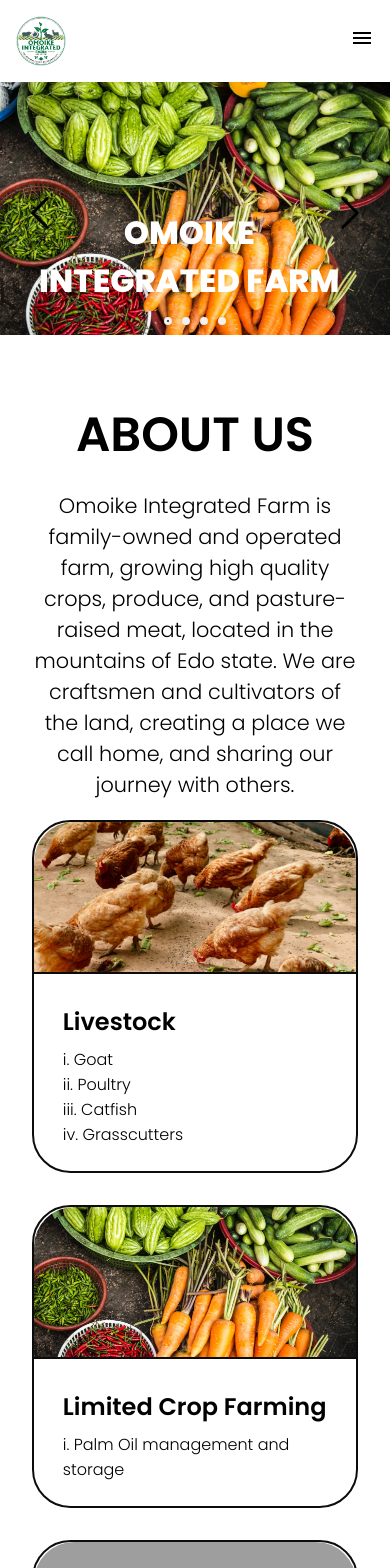
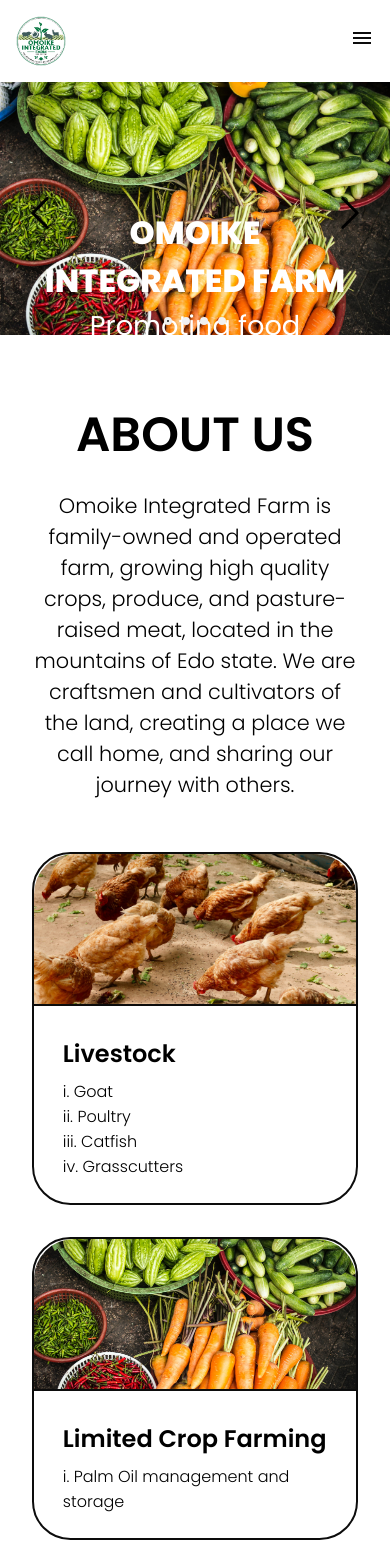
Before and after one commit to princexXXx10/reactTemplate, a React (Create React App) app: page / in a window 390 px wide. Shown: the top 1568 px of the page. Built offline with nearby package versions, Linux system fonts and the light colour scheme; grey boxes are pictures that could not be loaded; a web font is replaced by a local one.

Commit message:
Finished with everything. Just need to change navigation SVG

```diff
--- a/src/components/Navbar/Navbar.css
+++ b/src/components/Navbar/Navbar.css
@@ -87,6 +87,10 @@
     text-align: center;
 }
 
+.x {
+    color: var(--color-black);
+}
+
 @media screen and (max-width: 1150px){
     .navbar__smallScreen {
         display: block;
--- a/src/components/Navbar/Navbar.jsx
+++ b/src/components/Navbar/Navbar.jsx
@@ -27,13 +27,13 @@
 
 
             <div className='navbar__smallScreen'>
-              <p onClick={() => setToggleMenu(true)}><MenuIcon/></p>
+              <p onClick={() => setToggleMenu(true)}><MenuIcon className='x'/></p>
 
               {toggleMenu && (
                 <div className='app__navbar-smallscreen_overlay flex__center slide-bottom'>
                   <div className='navbar__content--main'>
                     <img src={images.Logo} alt="" className='overlay__close overlay__closeLogo' />
-                    <p className='overlay__close' onClick={() => setToggleMenu(false)}><CloseIcon /></p>
+                    <p className='overlay__close' onClick={() => setToggleMenu(false)}><CloseIcon className='x'/></p>
                   </div>
                   <ul className='app__navbar-smallscreen-links'>
                     <li className=''><a href='#home'>Home</a></li>
--- a/src/components/Slider/Slider.css
+++ b/src/components/Slider/Slider.css
@@ -28,16 +28,23 @@
 }
 .slider__text {
   position: absolute;
+  width: 100%;
   top: 50%;
-  left: 25vw;
+  left: 50%;
+  margin-left: -50%;
+}
+.slider__text h1, .slider__text p {
+  color: var(--color-white);
+  font-family: var(--font-base);
+  text-align: center;
 }
 .slider__text h1 {
-  color: var(--color-white);
-  font-family: var(--font-base);
   font-weight: 800;
   font-size: 5rem;
   text-transform: uppercase;
-  text-align: center;
+}
+.slider__text p {
+  font-size: 1.7rem;
 }
 .btn-slide {
   width: 5rem;
@@ -83,16 +90,7 @@
 .dot.active {
   background: rgb(32, 32, 32);
 }
-.game-title {
-  padding: 10px 0px 10px 15px;
-  font-weight: 900;
-  font-size: 28px;
-  text-align: left;
-}
-.game-description {
-  padding: 8px 10px 6vh 15px;
-  text-align: left;
-}
+
 .buy-button {
   padding: 12px 70px;
   font-size: 18px;
@@ -104,6 +102,11 @@
   cursor: pointer;
 }
 
+@media screen and (max-width: 1015px){
+  .slider__text h1 {
+    font-size: 4rem;
+  }
+}
 
 @media screen and (max-width: 600px){
   .slider__wrapper {
@@ -130,9 +133,6 @@
     height: 8px;
     width: 8px;
   }
-  .slider__text {
-    left: 10%;
-  }
   .slider__text h1 {
     font-size: 2rem;
   }
--- a/src/components/Slider/Slider.js
+++ b/src/components/Slider/Slider.js
@@ -54,6 +54,7 @@
                     })}
                     <div className='slider__text'>
                       <h1>Omoike <br></br>Integrated Farm</h1>
+                      <p>Promoting food sustainability</p>
                     </div>
                     <BtnSlider moveSlide={nextSlide} direction={"next"} />
                     <BtnSlider moveSlide={prevSlide} direction={"prev"} />
--- a/src/container/About/About.css
+++ b/src/container/About/About.css
@@ -33,6 +33,8 @@
     display: grid;
     grid-template-columns: repeat(3, 1fr);
     gap: 2rem;
+    width: 90%;
+    padding-top: 2rem;
 }
 
 .aboutUs__cardItem {
@@ -44,8 +46,8 @@
     background-size: cover;
     background-repeat: no-repeat;
     display: block;
-    width: 430px;
-    height: 180px;
+    width: 100%;
+    height: 12rem;
     object-fit: cover;
     border-top-right-radius: 2.5rem;
     border-top-left-radius: 2.5rem;
@@ -65,16 +67,22 @@
     font-weight: 300;
 }
 
-@media screen and (max-width: 1400px) {
+@media screen and (max-width: 1015px) {
     .aboutUs__cards {
         display: grid;
         grid-template-columns: repeat(2, 1fr);
+        width: 100%;
+    }
+    .aboutUs__text p {
+        width: 90%;
+        font-size: 1.3rem;
     }
 }
 
-@media screen and (max-width: 786px) {
+@media screen and (max-width: 600px) {
     .aboutUs__cards {
         grid-template-columns: repeat(1, 1fr);
+        width: 100%;
     }
 
     .aboutUs__text h1 {
--- a/src/container/Contact/Contact.css
+++ b/src/container/Contact/Contact.css
@@ -124,8 +124,17 @@
 }
 
 @media screen and (max-width: 1024px) {
+    .contact__wrapper {
+        padding: 1rem;
+    }
     .contact__content--main {
         flex-direction: column;
+    }
+    .contact__right {
+        display: none;
+    }
+    .contact__left {
+        width: 100%;
     }
 }
 
@@ -145,8 +154,7 @@
         padding: 0rem;
         width: 100%;
     }
-    .contact__left--two
-    {
+    .contact__left--two{
         width: 100%;
     }
     form {
--- a/src/container/Footer/Footer.css
+++ b/src/container/Footer/Footer.css
@@ -1,6 +1,7 @@
 .footer__container {
     background-color: var(--color-black);
     color: var(--color-white);
+    margin-top: 3rem;
 }
 
 .footer__wrapper {
```
